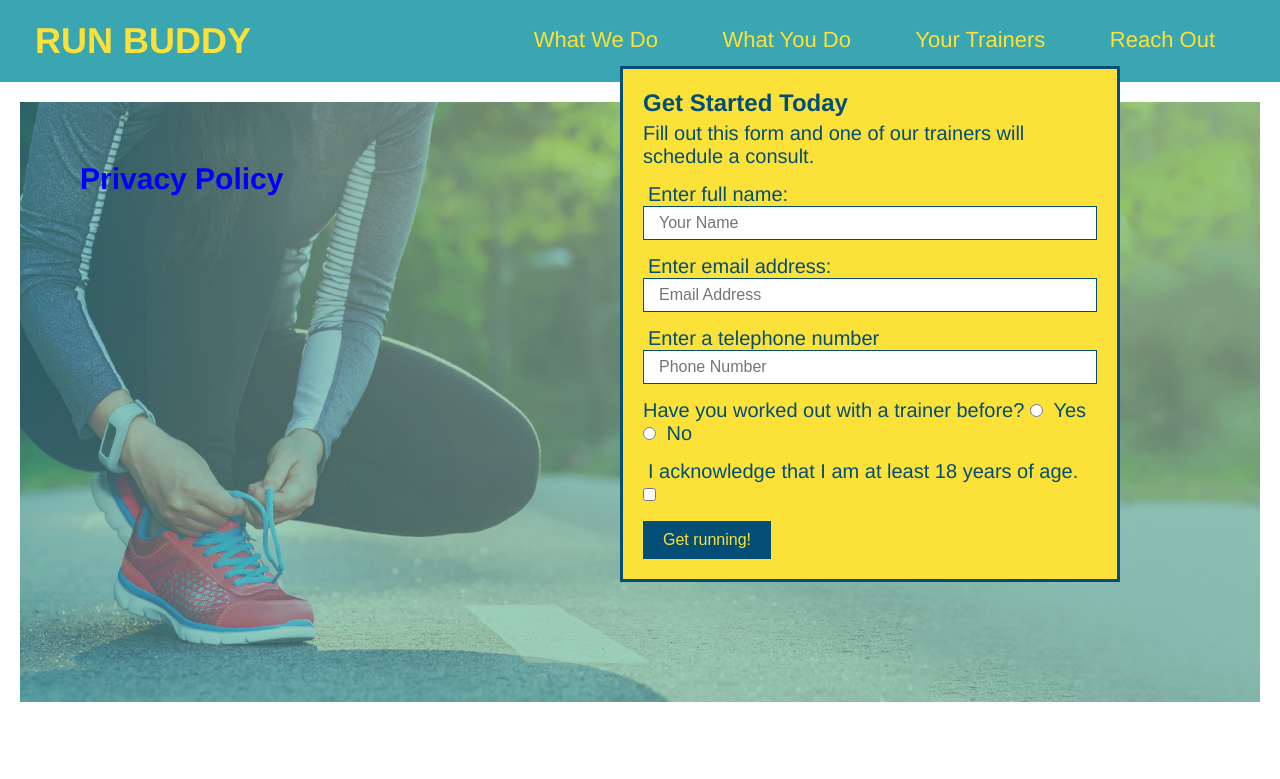
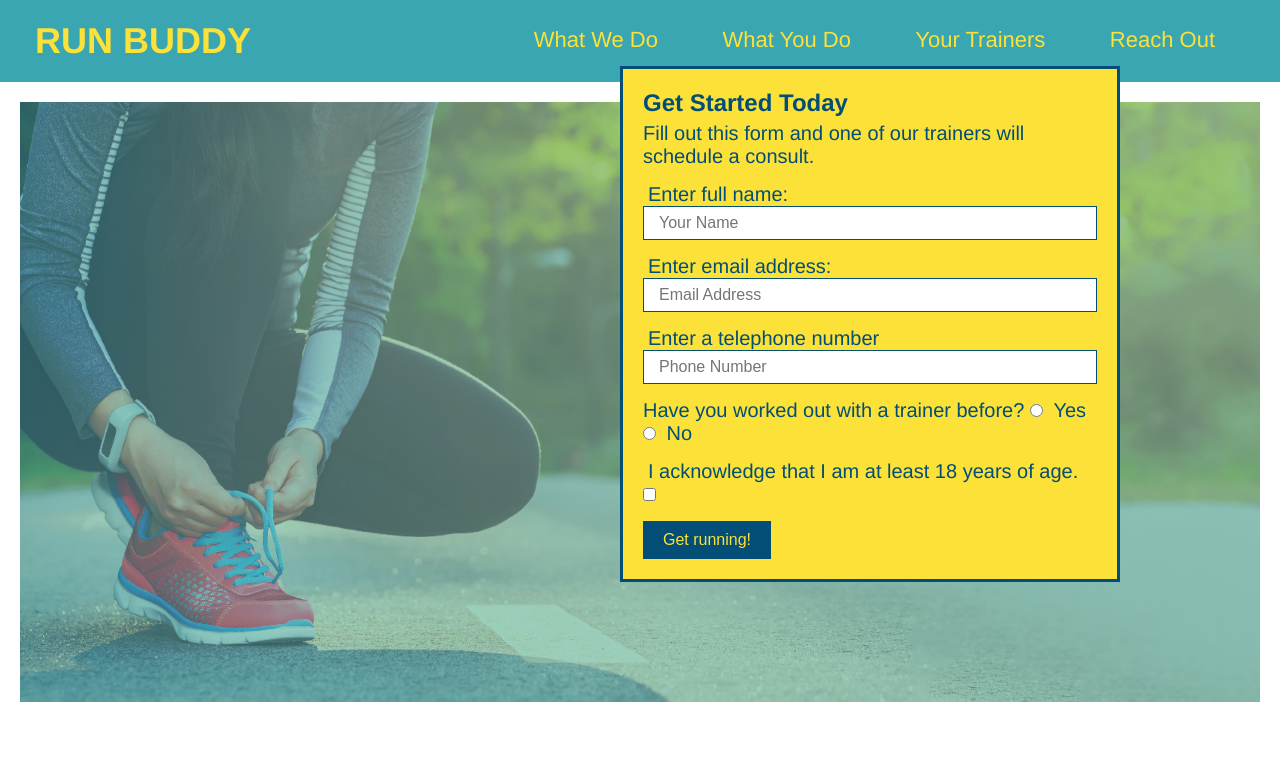
Before and after one commit to MLLynch2K/run-buddy, a plain HTML site: page index.html in a window 1280 px wide. Shown: the top 779 px of the page. Drawn offline with Linux system fonts and the light colour scheme.

Commit message:
updated header

```diff
--- a/index.html
+++ b/index.html
@@ -32,7 +32,6 @@
         <!-- hero/jumbotron -->
         <section class="hero">
             <h2 class="page-title">
-                Privacy Policy
             </h2>
             <div class="hero-form">
                 <h3>Get Started Today</h3>
```
